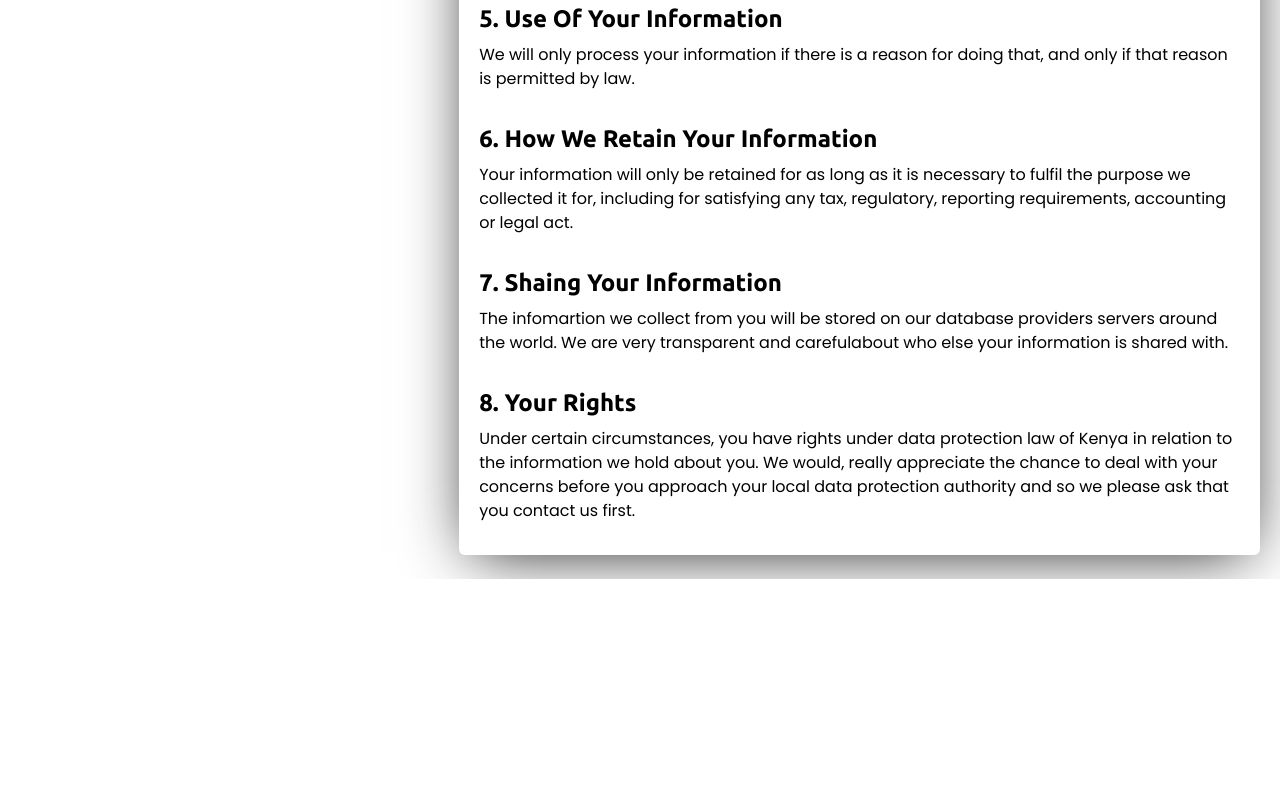
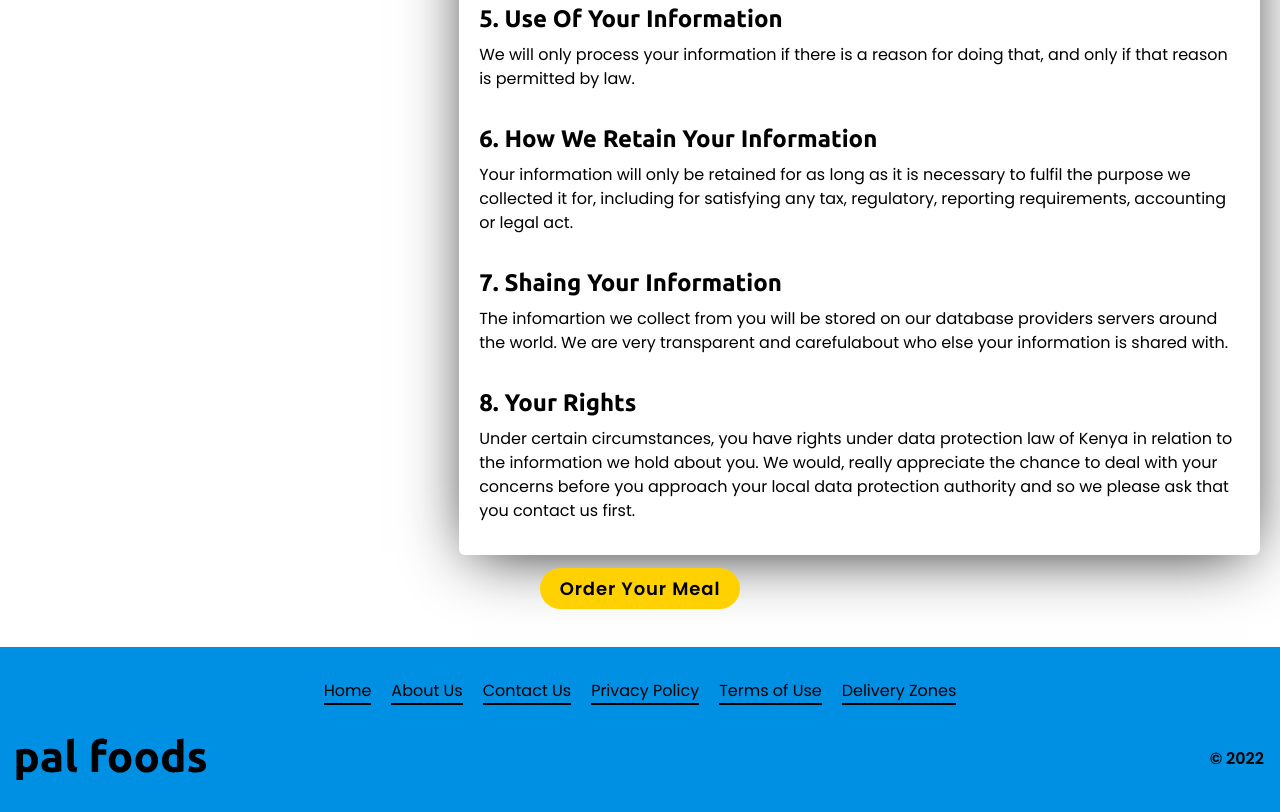
Before and after one commit to XNWayne/tcss, a website: page policy.html in a window 1280 px wide. Shown: the part 1129-1941 px from the top of the page. Before the commit the page ends 1708 px from the top, so only its background shows below. Drawn offline with Linux system fonts and the light colour scheme.

Commit message:
finished privacy policy

```diff
--- a/policy.html
+++ b/policy.html
@@ -123,6 +123,29 @@
       </div>
     </section>
     </section>
+    <div class="mx-auto w-fit my-5">
+    <a href="#" class="bg-main text-lg font-semibold tracking-wider text-center py-2 px-5 rounded-full">Order Your Meal</a>
+    </div>
   </main>
+
+  <footer class="bg-sec py-8 px-4">
+    <div id="important-links" class="flex flex-wrap items-center gap-5 text-black justify-center">
+      <a href="/index.html" class="border-b-2 border-black">Home</a>
+      <a href="#" class="border-b-2 border-black">About Us</a>
+      <a href="#" class="border-b-2 border-black">Contact Us</a>
+      <a href="/policy.html" class="border-b-2 border-black">Privacy Policy</a>
+      <a href="#" class="border-b-2 border-black">Terms of Use</a>
+      <a href="#" class="border-b-2 border-black">Delivery Zones</a>
+    </div>
+    <div
+    id="footer-logo"
+    class="flex flex-row items-center justify-between mt-8"
+  >
+    <a href="#"
+      ><img src="./assets/images/logo-landscape.svg" alt="" class="w-48"
+    /></a>
+    <p class="font-semibold">&copy; 2022</p>
+  </div>
+  </footer>
 </body>
 </html>
```
Also changed, not shown: index.html (+2 -2 lines), dist/output.css.
